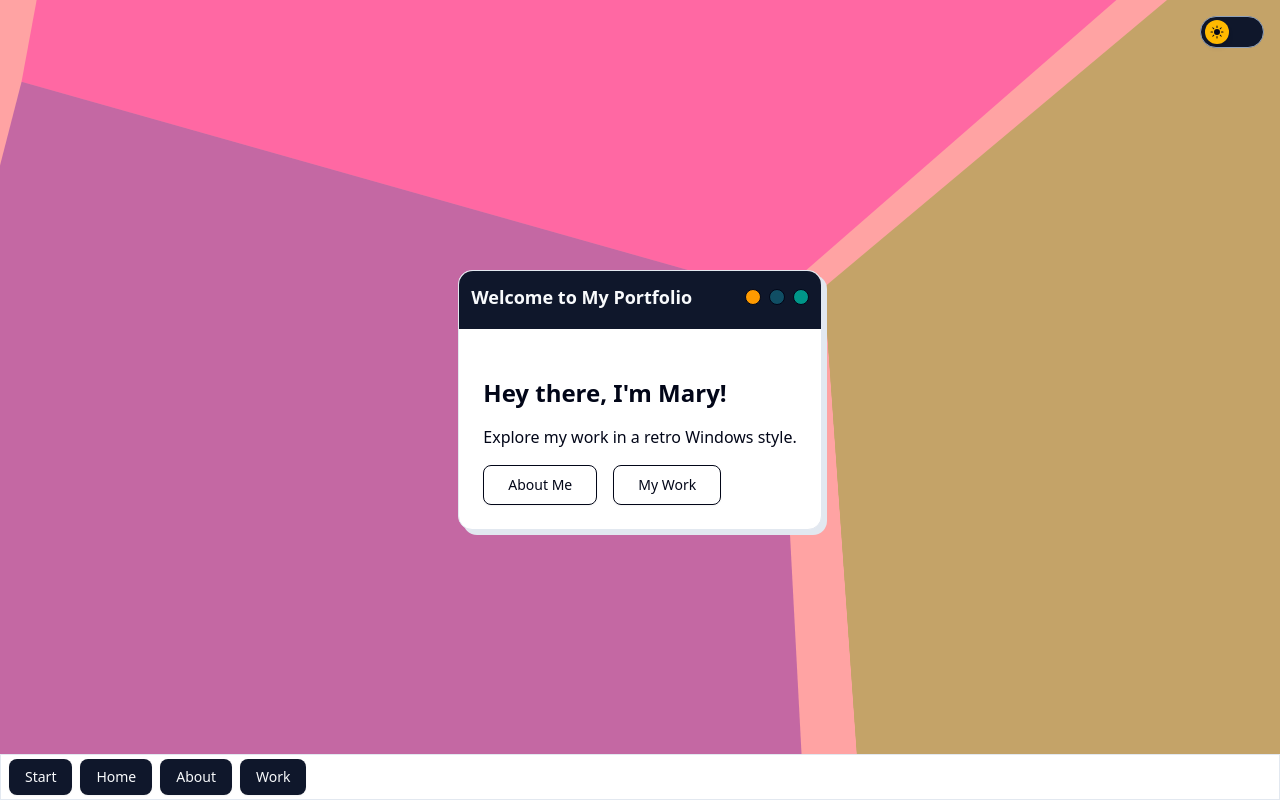
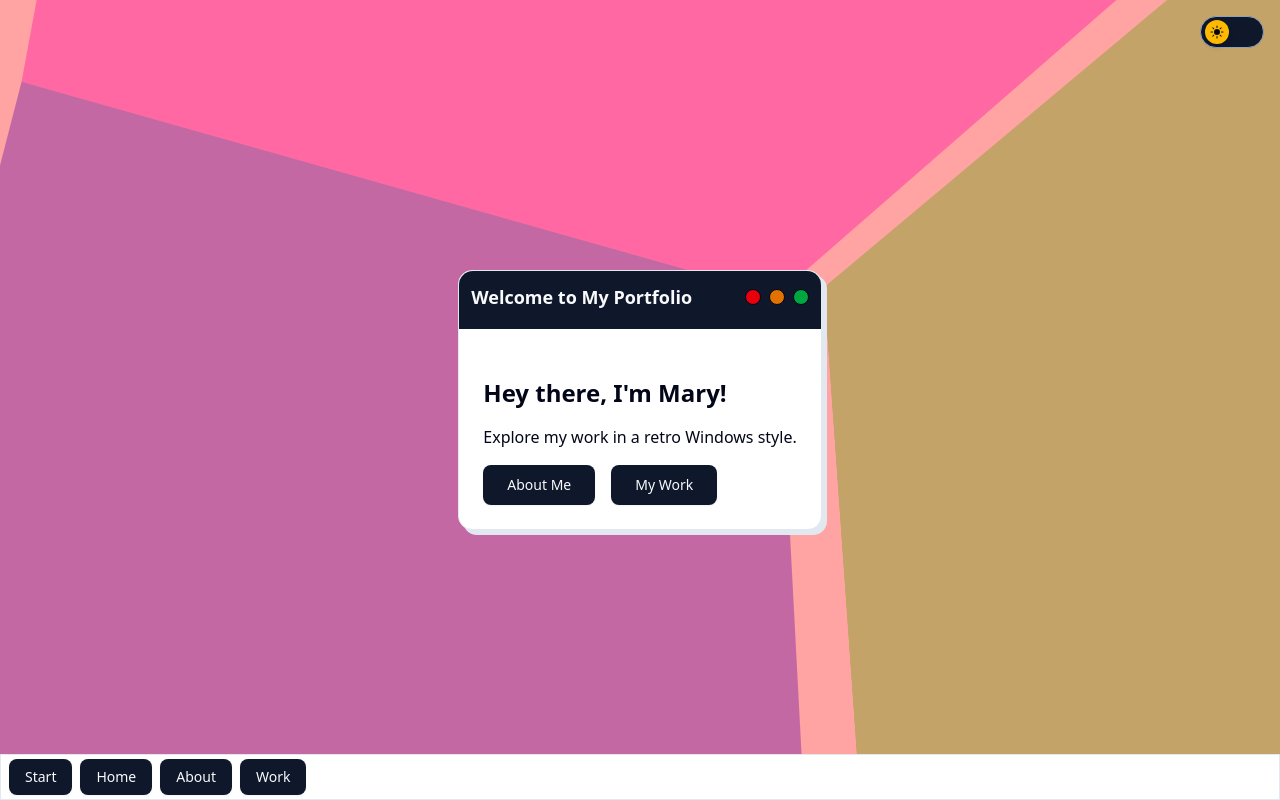
Before and after one commit to MaryBruff/portfolio, a Next.js app: page / in a window 1280 px wide. Built offline with nearby package versions, Linux system fonts and the light colour scheme.

Commit message:
Add drag constraints

```diff
--- a/src/app/page.tsx
+++ b/src/app/page.tsx
@@ -1,22 +1,66 @@
+"use client";
+
 import Link from "next/link";
-import Window from '@/components/Window';
 import { Button } from "@/components/ui/button";
+import { motion } from "framer-motion";
+import { useRef, useState, useEffect } from "react";
+import { Card, CardHeader, CardTitle, CardContent } from "@/components/ui/card";
 
 export default function Home() {
+  const constraintsRef = useRef<HTMLDivElement>(null);
+  const [isMobile, setIsMobile] = useState(false);
+
+  useEffect(() => {
+    const handleResize = () => {
+      setIsMobile(window.innerWidth < 768);
+    };
+
+    handleResize();
+
+    window.addEventListener("resize", handleResize);
+
+    return () => window.removeEventListener("resize", handleResize);
+  }, []);
+
   return (
-    <main className="flex min-h-screen flex-col items-center justify-center p-4">
-      <Window title="Welcome to My Portfolio">
+    <motion.div
+      ref={constraintsRef}
+      className="flex min-h-screen flex-col items-center justify-center p-4"
+    >
+      <motion.div
+        drag={!isMobile}
+        dragConstraints={constraintsRef}
+        dragElastic={isMobile ? 0 : 0.2}
+        initial={{ scale: 1 }}
+        animate={{ scale: 1 }}
+        whileHover={{ cursor: isMobile ? "default" : "grab" }}
+        whileDrag={{ cursor: isMobile ? "default" : "grabbing" }}
+      >
+        <Card className="border p-0 rounded-xl shadow-[5px_5px_0_0_var(--border)]">
+          <CardHeader className="bg-primary rounded-t-xl p-3">
+            <CardTitle className="text-primary-foreground flex justify-between items-center font-mono text-lg">
+              <span>Welcome to My Portfolio</span>
+              <div className="flex space-x-2">
+                <div className="w-4 h-4 border border-foreground rounded-full bg-red-600" />
+                <div className="w-4 h-4 border border-foreground rounded-full bg-amber-600" />
+                <div className="w-4 h-4 border border-foreground rounded-full bg-green-600" />
+              </div>
+            </CardTitle>
+          </CardHeader>
+          <CardContent className="p-4 md:p-5 lg:p-6">
             <h1 className="text-2xl font-bold mb-4">Hey there, I&apos;m Mary!</h1>
             <p className="mb-4">Explore my work in a retro Windows style.</p>
             <div className="flex space-x-4">
-          <Button variant="outline" size="lg" asChild>
+              <Button variant="default" size="lg" asChild>
                 <Link href="/about">About Me</Link>
               </Button>
-          <Button variant="outline" size="lg" asChild>
+              <Button variant="default" size="lg" asChild>
                 <Link href="/work">My Work</Link>
               </Button>
             </div>
-      </Window>
-    </main>
+          </CardContent>
+        </Card>
+      </motion.div>
+    </motion.div>
   );
 }
```
Lines whose indentation alone changed are shown as unchanged.
